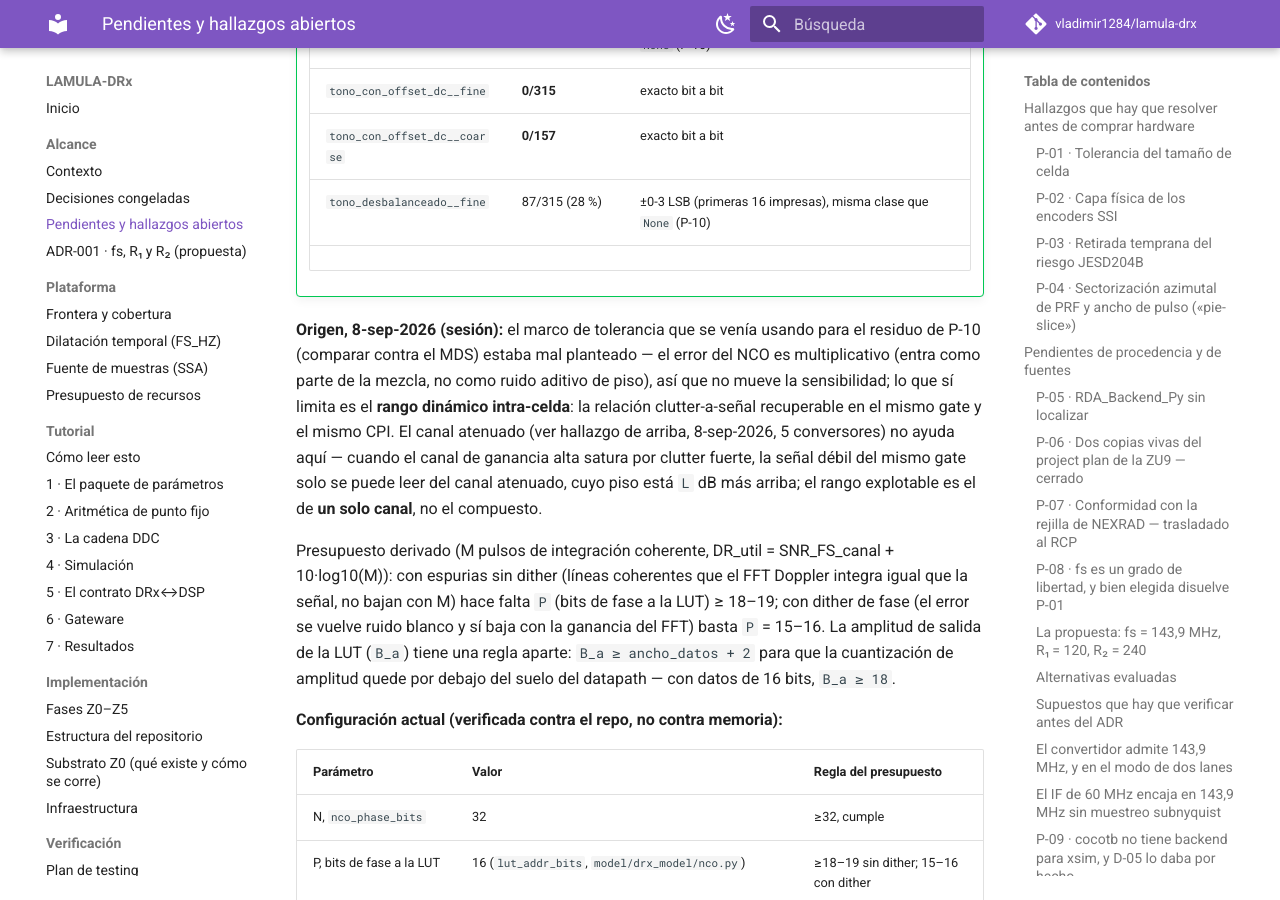
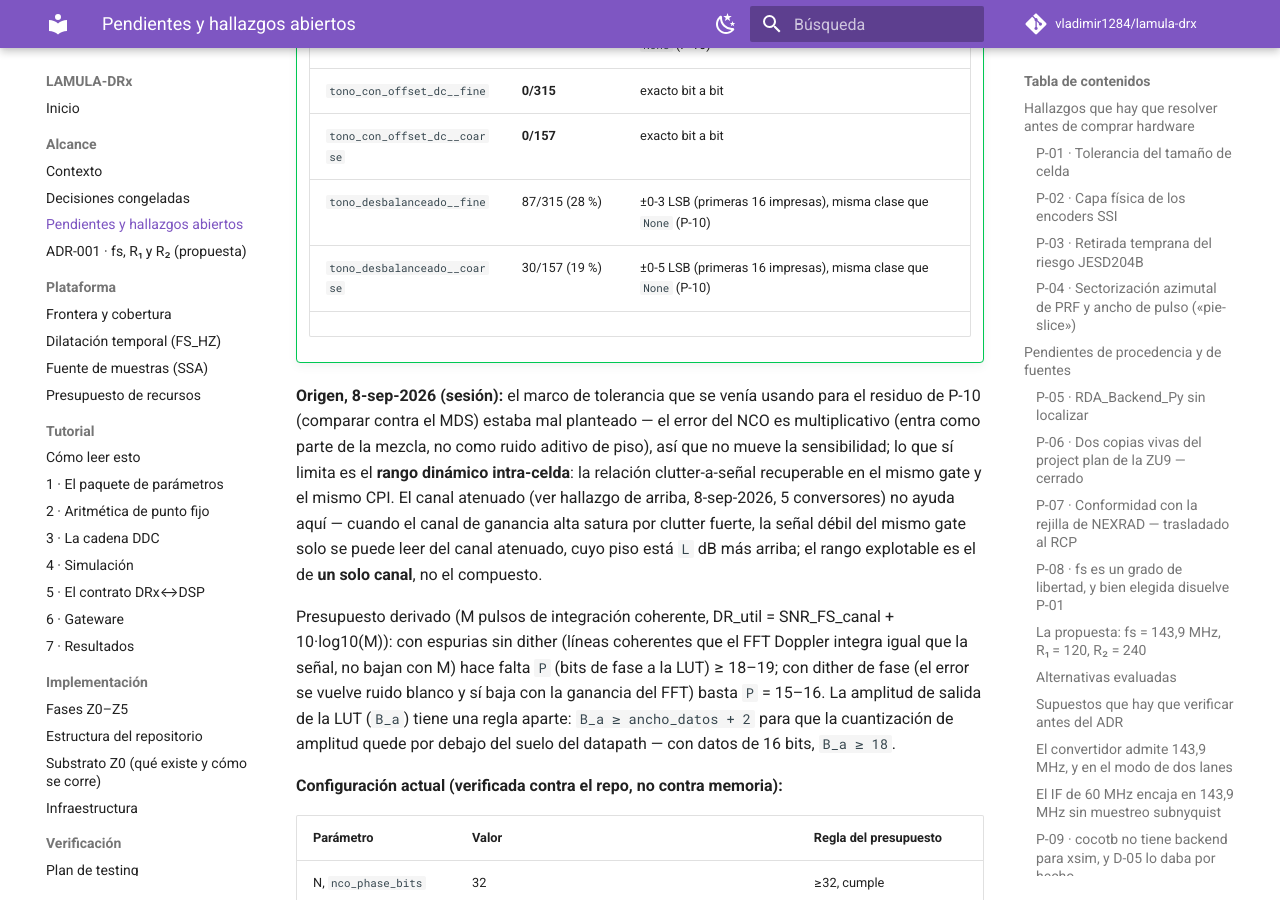
Before and after one commit to vladimir1284/lamula-drx, an MkDocs documentation site: the page built from docs/alcance/pendientes.md, in a window 1280 px wide and 900 px high, scrolled down 23024 px. Built offline with MkDocs 1.6.1 and Material for MkDocs 9.7.7, drawn with Linux system fonts in a browser that asks for light colours; comment, search, counter and statistics services are not loaded.

Commit message:
P-11: matriz Taylor -- tono_desbalanceado__coarse: 30/157 (19%), max ±5 LSB en las primeras 16

```diff
--- a/docs/alcance/pendientes.md
+++ b/docs/alcance/pendientes.md
@@ -974,6 +974,7 @@
     | `tono_con_offset_dc__fine` | **0/315** | exacto bit a bit |
     | `tono_con_offset_dc__coarse` | **0/157** | exacto bit a bit |
     | `tono_desbalanceado__fine` | 87/315 (28 %) | ±0-3 LSB (primeras 16 impresas), misma clase que `None` (P-10) |
+    | `tono_desbalanceado__coarse` | 30/157 (19 %) | ±0-5 LSB (primeras 16 impresas), misma clase que `None` (P-10) |
     <!-- L1_TAYLOR_MATRIX_MARKER -->
 
 **Origen, 8-sep-2026 (sesión):** el marco de tolerancia que se venía usando para el residuo de
```
